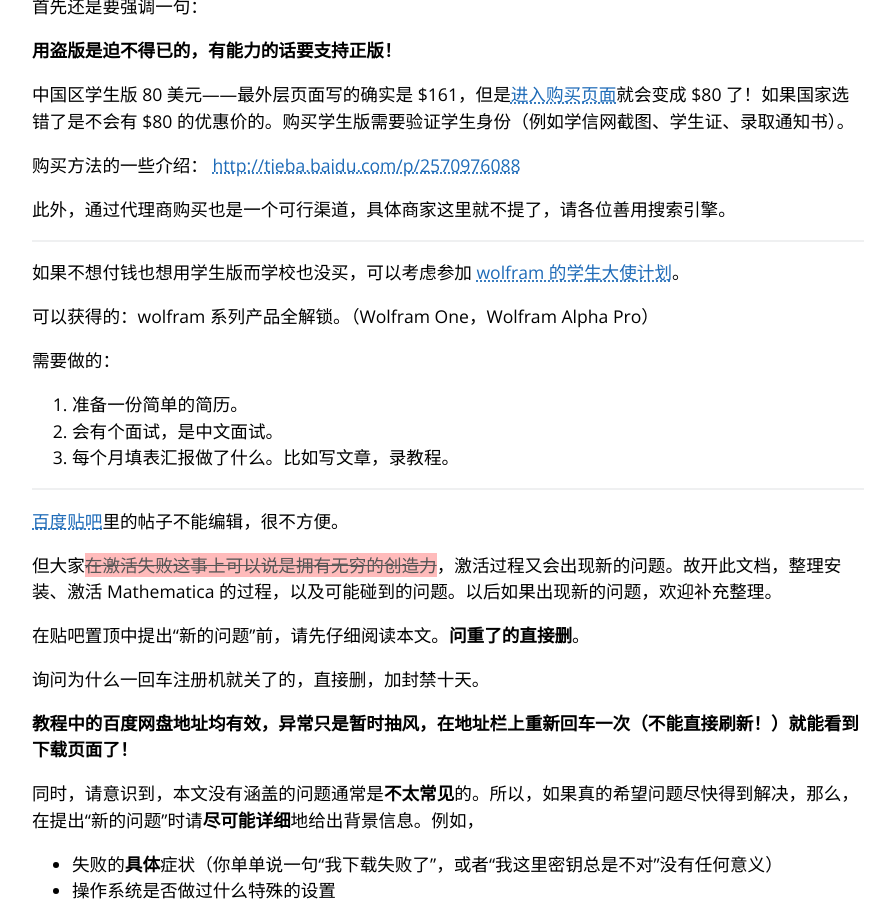
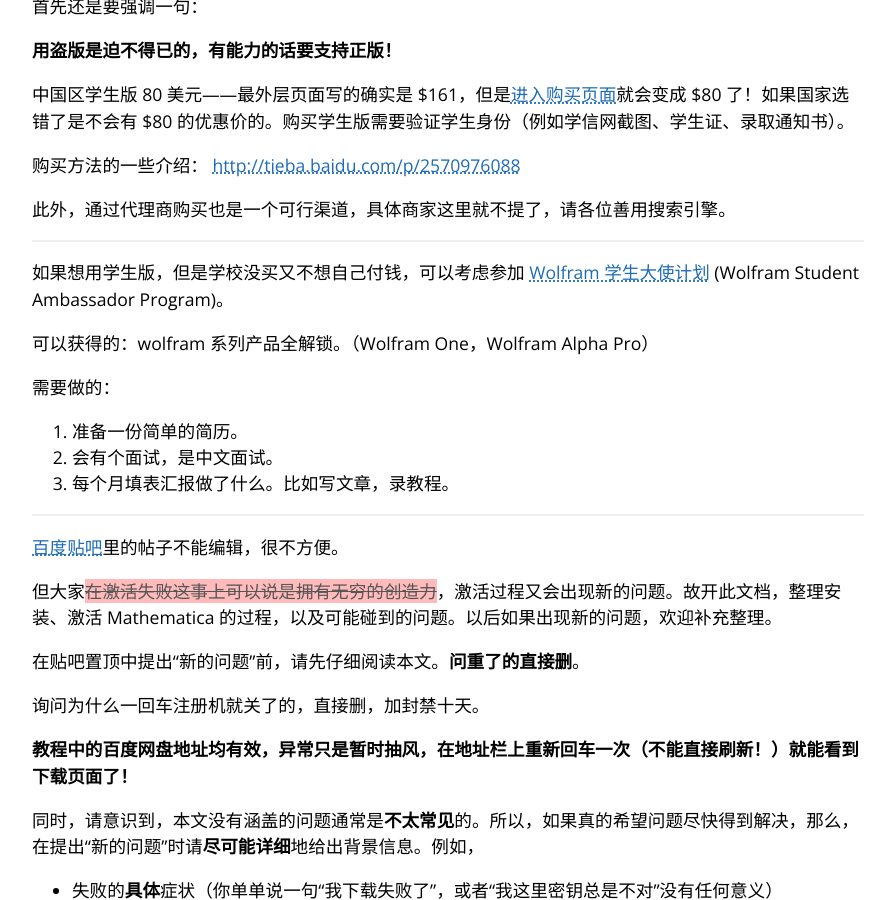
Before and after one commit to TieBaMma/InstallTutorial, a Jekyll site: the page built from index.md, in a window 1280 px wide and 900 px high, scrolled down 550 px. Shown: the whole window, without its empty margins (192-1087 px from the left). Built offline with Jekyll 4.4.1, drawn with Linux system fonts in a browser that asks for light colours.

Commit message:
微调“学生大使计划”用语，增加英文原文
Co-authored-by: Lemmingh <43396014+Lemmingh@users.noreply.github.com>

```diff
--- a/index.md
+++ b/index.md
@@ -17,7 +17,7 @@
 
 ---
 
-如果不想付钱也想用学生版而学校也没买，可以考虑参加 [wolfram 的学生大使计划](https://www.wolfram.com/company/careers/ambassador/index.html.zh?footer=lang)。
+如果想用学生版，但是学校没买又不想自己付钱，可以考虑参加 [Wolfram 学生大使计划](https://www.wolfram.com/company/careers/ambassador/index.html.zh) (Wolfram Student Ambassador Program)。
 
 可以获得的：wolfram 系列产品全解锁。（Wolfram One，Wolfram Alpha Pro）
 
```
